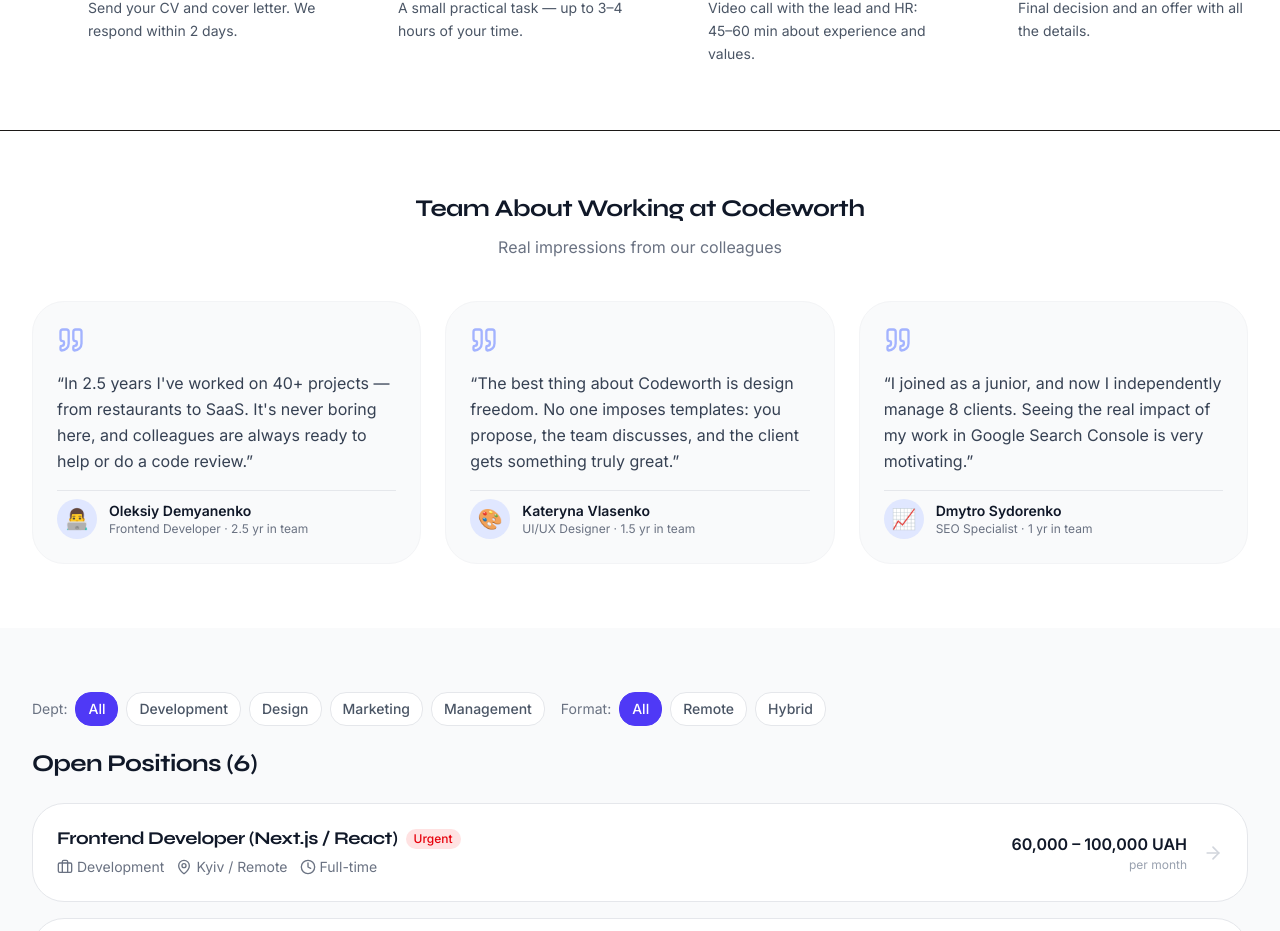
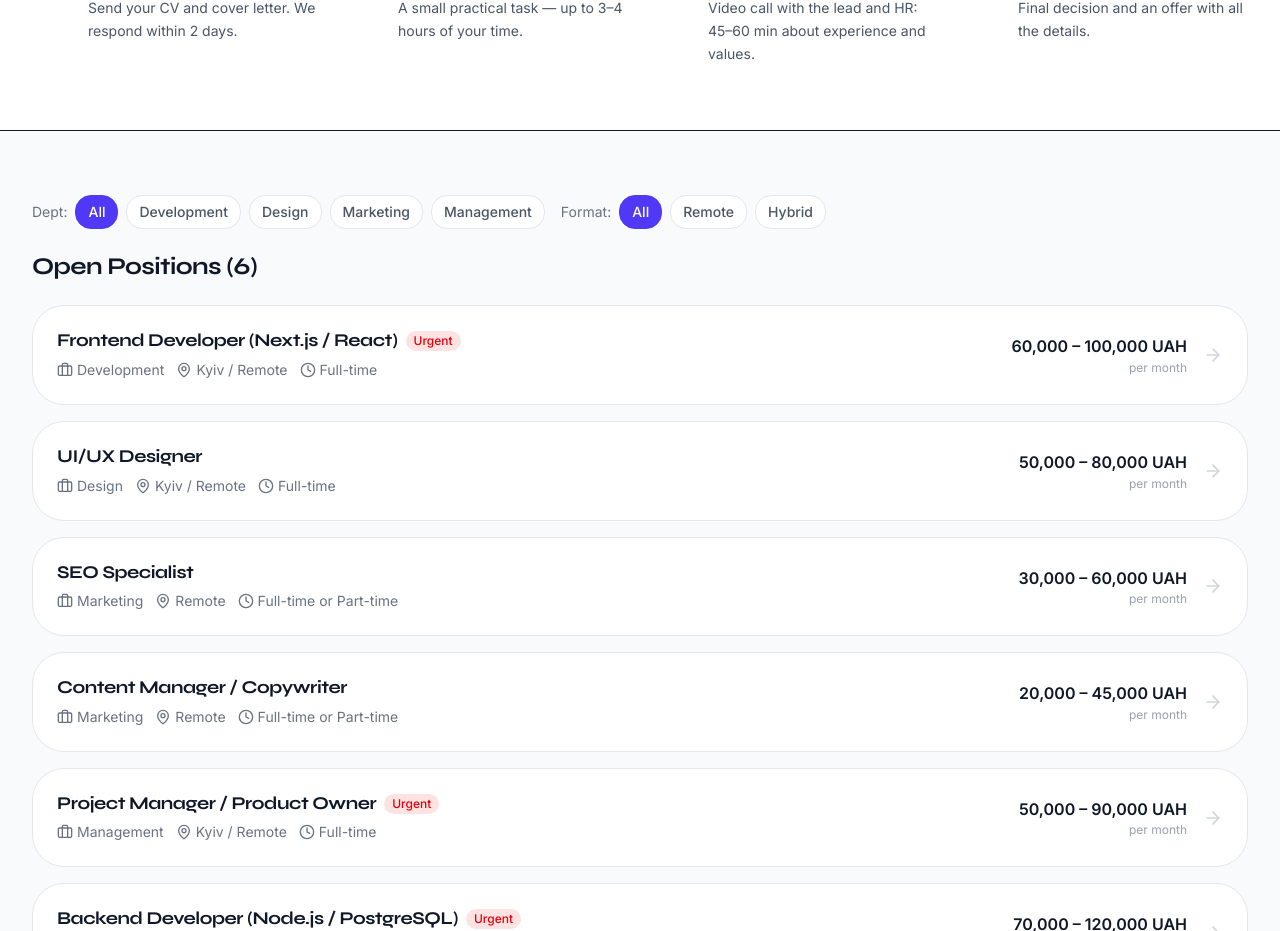
Before and after one commit to oleksandr-labs/codeworth.uk, a Next.js app: page /en/careers in a window 1280 px wide. Shown: the part 960-1891 px from the top of the page. Built offline with nearby package versions, Linux system fonts and the light colour scheme; no server answers.

Commit message:
Remove fake reviews from niche pages and team testimonials from careers page

```diff
--- a/src/app/[lang]/careers/page.tsx
+++ b/src/app/[lang]/careers/page.tsx
@@ -4,9 +4,9 @@ import { buildAlternates } from "@/i18n";
 import { Header } from "@/components/layout/Header";
 import { Footer } from "@/components/layout/Footer";
 import { Container } from "@/components/layout/Container";
-import { JOBS, TEAM_TESTIMONIALS } from "@/lib/data/careers";
+import { JOBS } from "@/lib/data/careers";
 import { CareersJobList } from "@/components/careers/CareersJobList";
-import { ArrowRight, Briefcase, Zap, CheckCircle, Quote } from "lucide-react";
+import { ArrowRight, Briefcase, Zap, CheckCircle } from "lucide-react";
 
 export async function generateStaticParams() {
   return [{ lang: "uk" }, { lang: "en" }];
@@ -255,40 +255,6 @@ export default async function CareersPage({
           </Container>
         </section>
 
-        {/* Team testimonials */}
-        <section className="py-16 bg-white dark:bg-neutral-950">
-          <Container>
-            <h2 className="text-2xl font-bold text-gray-900 dark:text-white mb-3 text-center">
-              {isUk ? "Команда про роботу в Codeworth" : "Team About Working at Codeworth"}
-            </h2>
-            <p className="text-gray-500 dark:text-neutral-400 text-center mb-10">
-              {isUk ? "Реальні враження наших колег" : "Real impressions from our colleagues"}
-            </p>
-            <div className="grid md:grid-cols-3 gap-6">
-              {TEAM_TESTIMONIALS.map((t) => (
-                <div key={t.nameEn} className="bg-gray-50 dark:bg-neutral-900 rounded-2xl p-6 flex flex-col gap-4 border border-gray-100">
-                  <Quote className="w-7 h-7 text-indigo-300 shrink-0" />
-                  <p className="text-gray-700 dark:text-neutral-300 leading-relaxed flex-1">
-                    &ldquo;{isUk ? t.quoteUk : t.quoteEn}&rdquo;
-                  </p>
-                  <div className="flex items-center gap-3 pt-2 border-t border-gray-200">
-                    <div className="w-10 h-10 rounded-full bg-indigo-100 flex items-center justify-center text-xl shrink-0">
-                      {t.emoji}
-                    </div>
-                    <div>
-                      <p className="font-semibold text-gray-900 dark:text-white text-sm">{isUk ? t.nameUk : t.nameEn}</p>
-                      <p className="text-xs text-gray-500">
-                        {isUk ? t.roleUk : t.roleEn} · {t.yearsInTeam}{" "}
-                        {isUk ? "р. в команді" : "yr in team"}
-                      </p>
-                    </div>
-                  </div>
-                </div>
-              ))}
-            </div>
-          </Container>
-        </section>
-
         {/* Open positions */}
         <section className="py-16 bg-gray-50">
           <Container>
--- a/src/app/[lang]/niches/[slug]/page.tsx
+++ b/src/app/[lang]/niches/[slug]/page.tsx
@@ -11,7 +11,6 @@ import { Footer } from "@/components/layout/Footer";
 import { Container } from "@/components/layout/Container";
 import { Button } from "@/components/ui/Button";
 import { NicheStats } from "@/components/niches/NicheStats";
-import { NicheReviews } from "@/components/niches/NicheReviews";
 import { BookingSection } from "@/components/niches/BookingSection";
 import { NicheCalculator } from "@/components/niches/NicheCalculator";
 import { PropertyFilter } from "@/components/niches/PropertyFilter";
@@ -1497,9 +1496,6 @@ export default async function NichePage({
           </Container>
         </section>
 
-        {/* ── Reviews ───────────────────────────────────────────────────────── */}
-        <NicheReviews slug={niche.slug} color={niche.color} />
-
         {/* ── FAQ ───────────────────────────────────────────────────────────── */}
         <section className="py-20 bg-neutral-50 dark:bg-neutral-900 dark:bg-neutral-800/40">
           <Container className="max-w-3xl">
--- a/src/app/[lang]/portfolio/[slug]/demo/page.tsx
+++ b/src/app/[lang]/portfolio/[slug]/demo/page.tsx
@@ -143,6 +143,11 @@ import { DigitalFirstBankDemo } from "@/components/portfolio/demos/DigitalFirstB
 import { UrbanDeskDemo } from "@/components/portfolio/demos/UrbanDeskDemo";
 import { EscapeQuestDemo } from "@/components/portfolio/demos/EscapeQuestDemo";
 import { VinoCaveDemo } from "@/components/portfolio/demos/VinoCaveDemo";
+import { TalentScanDemo } from "@/components/portfolio/demos/TalentScanDemo";
+import { PriceSenseDemo } from "@/components/portfolio/demos/PriceSenseDemo";
+import { DocSenseDemo } from "@/components/portfolio/demos/DocSenseDemo";
+import { MachineGuardDemo } from "@/components/portfolio/demos/MachineGuardDemo";
+import { VisualFindDemo } from "@/components/portfolio/demos/VisualFindDemo";
 import { WholesaleHubDemo } from "@/components/portfolio/demos/WholesaleHubDemo";
 import { ChainOpsDemo } from "@/components/portfolio/demos/ChainOpsDemo";
 import { BuildTrackDemo } from "@/components/portfolio/demos/BuildTrackDemo";
@@ -300,6 +305,11 @@ const DEMOS: Record<string, React.ComponentType<{ lang: string }>> = {
   "coworking-urban": UrbanDeskDemo,
   "escape-quest-arena": EscapeQuestDemo,
   "wine-cave-bar": VinoCaveDemo,
+  "ai-resume-screener": TalentScanDemo,
+  "ai-price-optimizer": PriceSenseDemo,
+  "ai-doc-analyzer": DocSenseDemo,
+  "ai-predictive-maintenance": MachineGuardDemo,
+  "ai-image-search": VisualFindDemo,
   "erp-wholesale": WholesaleHubDemo,
   "erp-restaurant-chain": ChainOpsDemo,
   "erp-construction": BuildTrackDemo,
--- a/src/app/[lang]/portfolio/[slug]/page.tsx
+++ b/src/app/[lang]/portfolio/[slug]/page.tsx
@@ -144,6 +144,11 @@ const DEDICATED_DEMOS = new Set([
   "aqua-zen-spa",
   "bridal-luxury-salon",
   "executive-hunt",
+  "ai-resume-screener",
+  "ai-price-optimizer",
+  "ai-doc-analyzer",
+  "ai-predictive-maintenance",
+  "ai-image-search",
   "erp-wholesale",
   "erp-restaurant-chain",
   "erp-construction",
```
